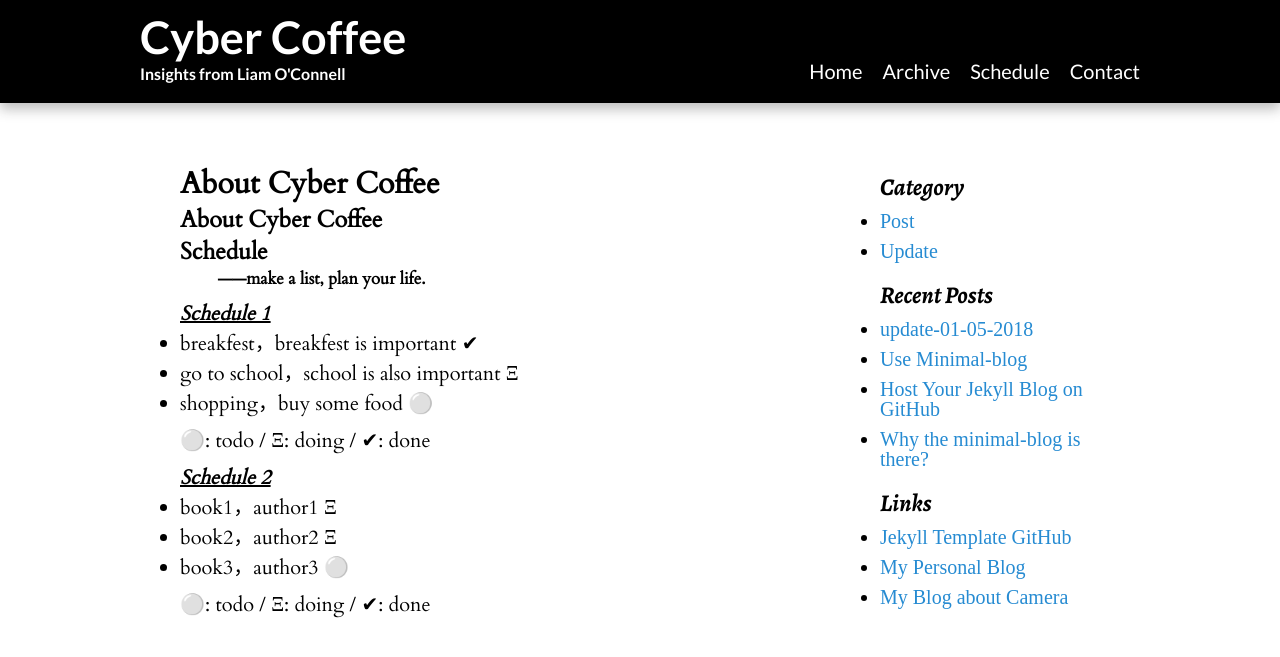
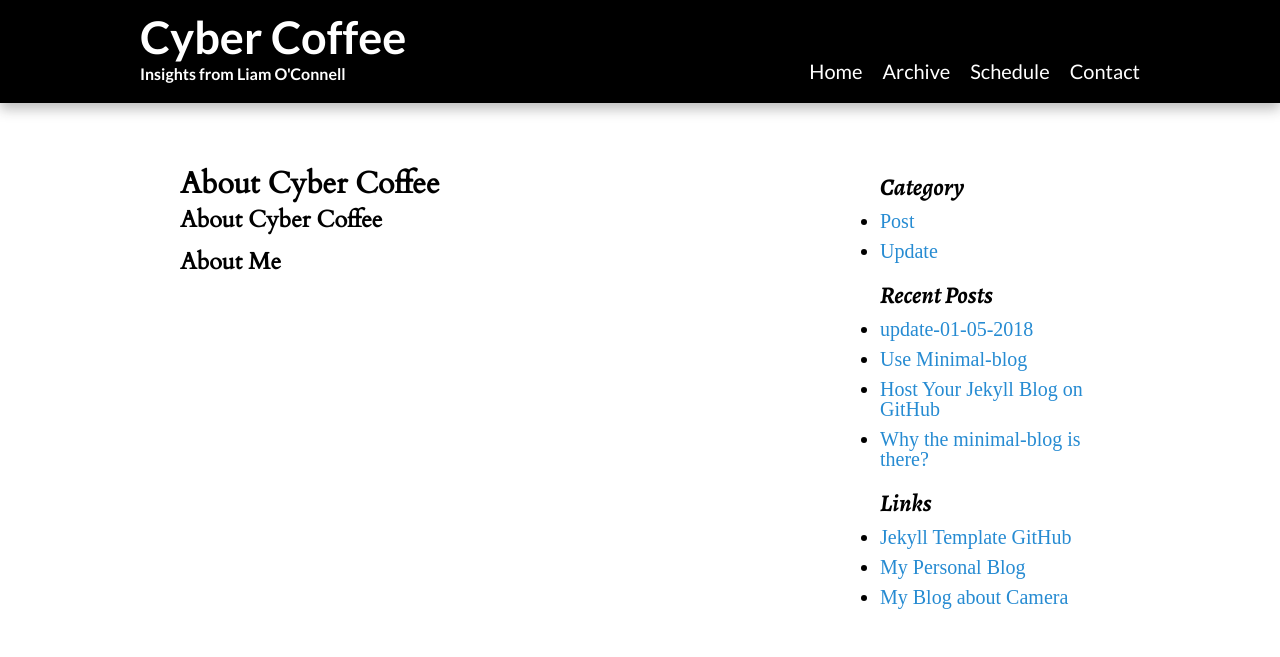
Before and after one commit to lpoconnell/CyberCoffee, a Jekyll site: the page built from list.html, in a window 1280 px wide. Shown: the top 657 px of the page. Built offline with Jekyll 4.4.1, drawn with Linux system fonts in a browser that asks for light colours; some web fonts are replaced.

Commit message:
Update list.html

```diff
--- a/list.html
+++ b/list.html
@@ -4,36 +4,6 @@ layout: default
 
 <h2>About Cyber Coffee<h2>
 <h3>About Cyber Coffee<h3>
-<h3>Schedule<h3>
-<h5>&emsp;&emsp; ——make a list, plan your life.</h5>
-
-
-<p></p>
-<h4><i><u>Schedule 1</u></i></h4>
-<ul>
-{% for item in site.data.schedule_list1 %}
-	{% if item.status == 'done' %}
-		<li> {{item.item}}，{{item.content}} &#10004  </li>
-	{% elsif item.status == 'doing' %}
-		<li> {{item.item}}，{{item.content}} &#926 </li>
-	{% else %}
-		<li> {{item.item}}，{{item.content}} &#9898 </li>
-	{% endif %}
-{% endfor %}
-</ul>
-<p>&#9898: todo / &#926: doing / &#10004: done</p>
-
-<p></p>
-<h4><i><u>Schedule 2</u></i></h4>
-<ul>
-{% for item in site.data.schedule_list2 %}
-	{% if item.status == 'done' %}
-		<li> {{item.item}}，{{item.content}} &#10004  </li>
-	{% elsif item.status == 'doing' %}
-		<li> {{item.item}}，{{item.content}} &#926 </li>
-	{% else %}
-		<li> {{item.item}}，{{item.content}} &#9898 </li>
-	{% endif %}
-{% endfor %}
-</ul>
-<p>&#9898: todo / &#926: doing / &#10004: done</p>
+<p><p>
+<h3>About Me<h3>
+<p><p>
```
